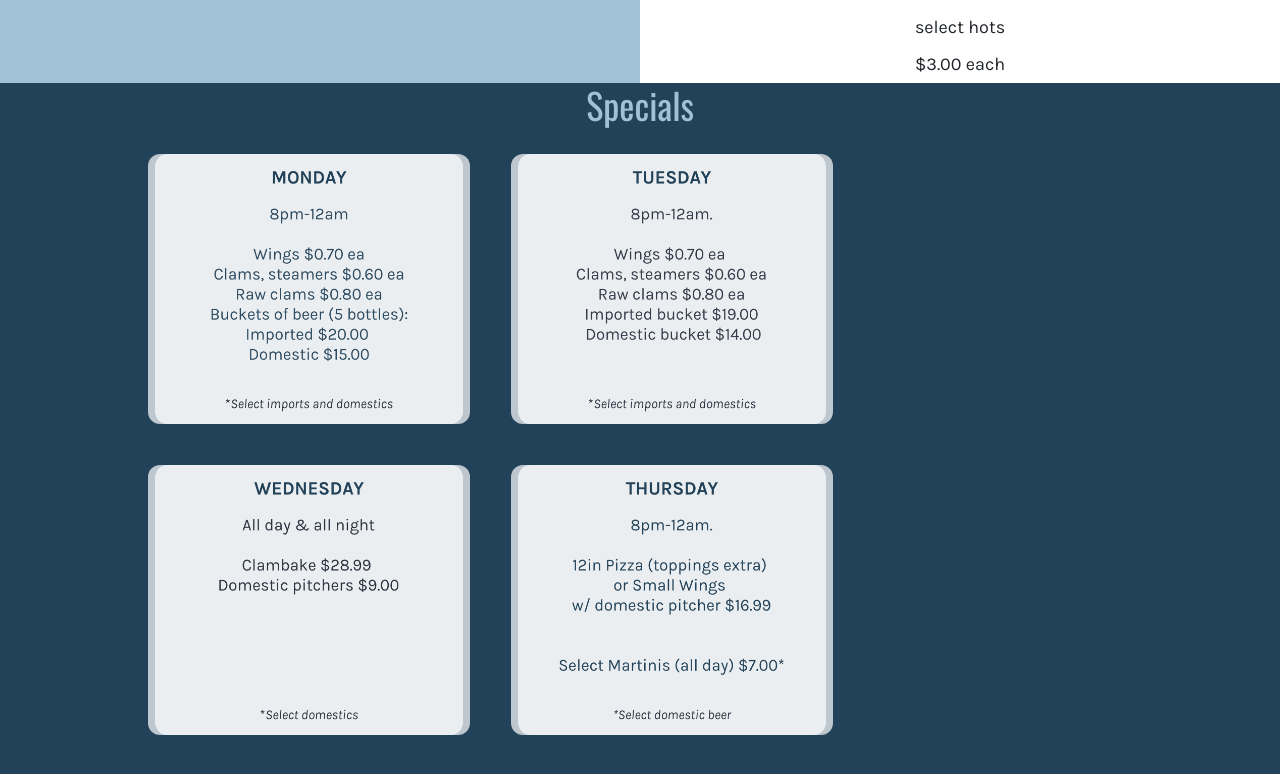
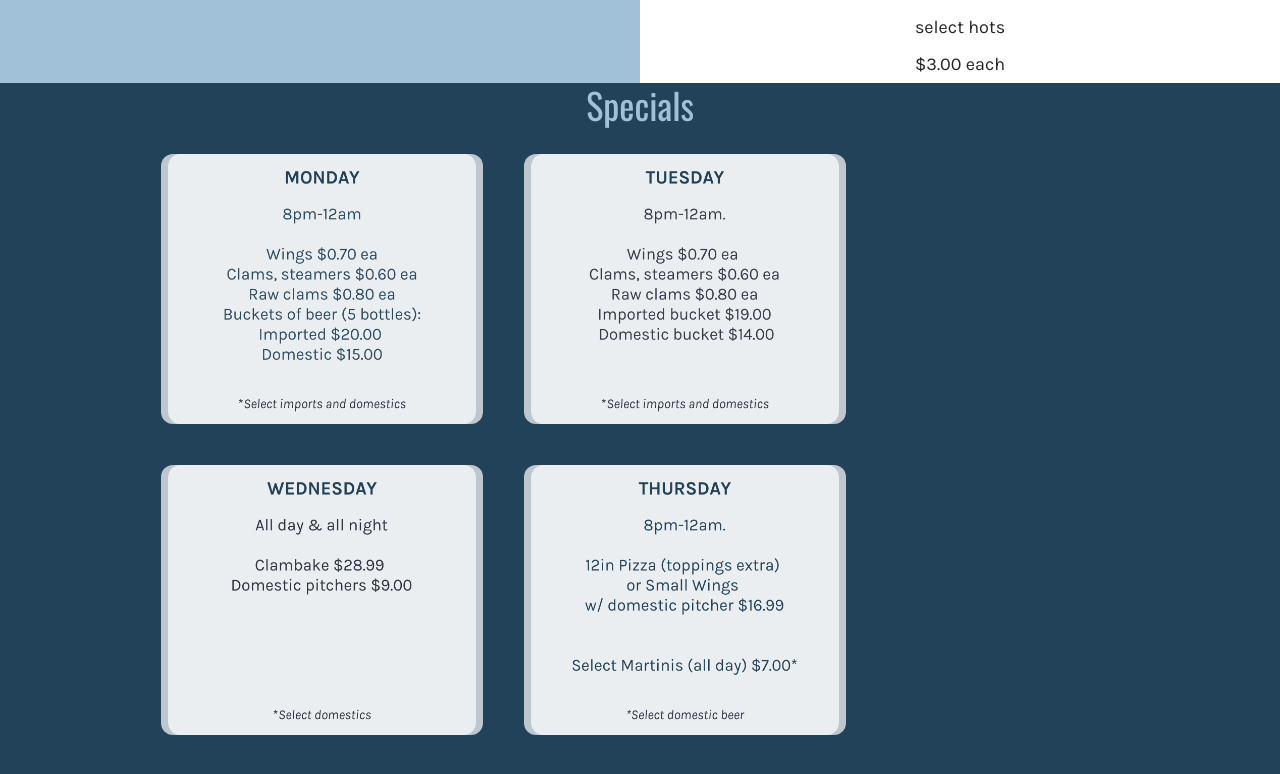
Before and after one commit to dengroxana/sharkys-wings-nj, a React (Create React App) app in the folder sharkys-wings-nj/: page / in a window 1280 px wide. Shown: the part 1403-2177 px from the top of the page. Built offline with nearby package versions, Linux system fonts and the light colour scheme.

Commit message:
added 2% margin-left to center the specials on desktop. no impact on media

```diff
--- a/sharkys-wings-nj/src/components/Specials.css
+++ b/sharkys-wings-nj/src/components/Specials.css
@@ -17,6 +17,7 @@
   display: flex;
   flex-wrap: wrap;
   max-width: 80%;
+  margin-left: 2%;
 
 }
 
```
